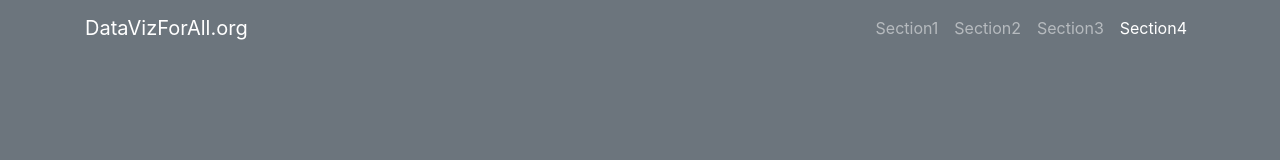
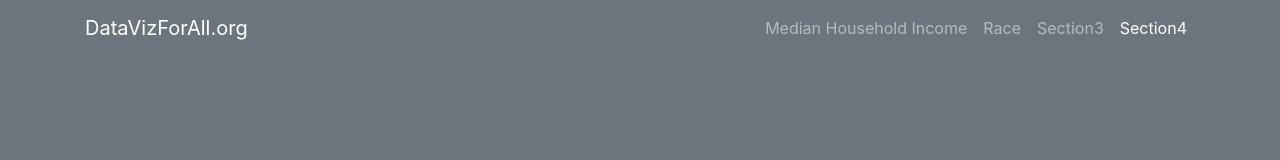
Before and after one commit to ocrowley86/Draft-of-Real-Data-Story, a plain HTML site: page index.html in a window 1280 px wide. Shown: the top 160 px of the page. Drawn offline with nearby package versions, Linux system fonts and the light colour scheme.

Commit message:
Update index.html

```diff
--- a/index.html
+++ b/index.html
@@ -34,10 +34,10 @@
       <div class="collapse navbar-collapse" id="navbarResponsive">
         <ul class="navbar-nav ml-auto">
           <li class="nav-item">
-            <a class="nav-link js-scroll-trigger" href="#Median Household Income">Section1</a>
+            <a class="nav-link js-scroll-trigger" href="#section1">Median Household Income</a>
           </li>
           <li class="nav-item">
-            <a class="nav-link js-scroll-trigger" href="#Race">Section2</a>
+            <a class="nav-link js-scroll-trigger" href="#section2">Race</a>
           </li>
           <li class="nav-item">
             <a class="nav-link js-scroll-trigger" href="#section3">Section3</a>
```
